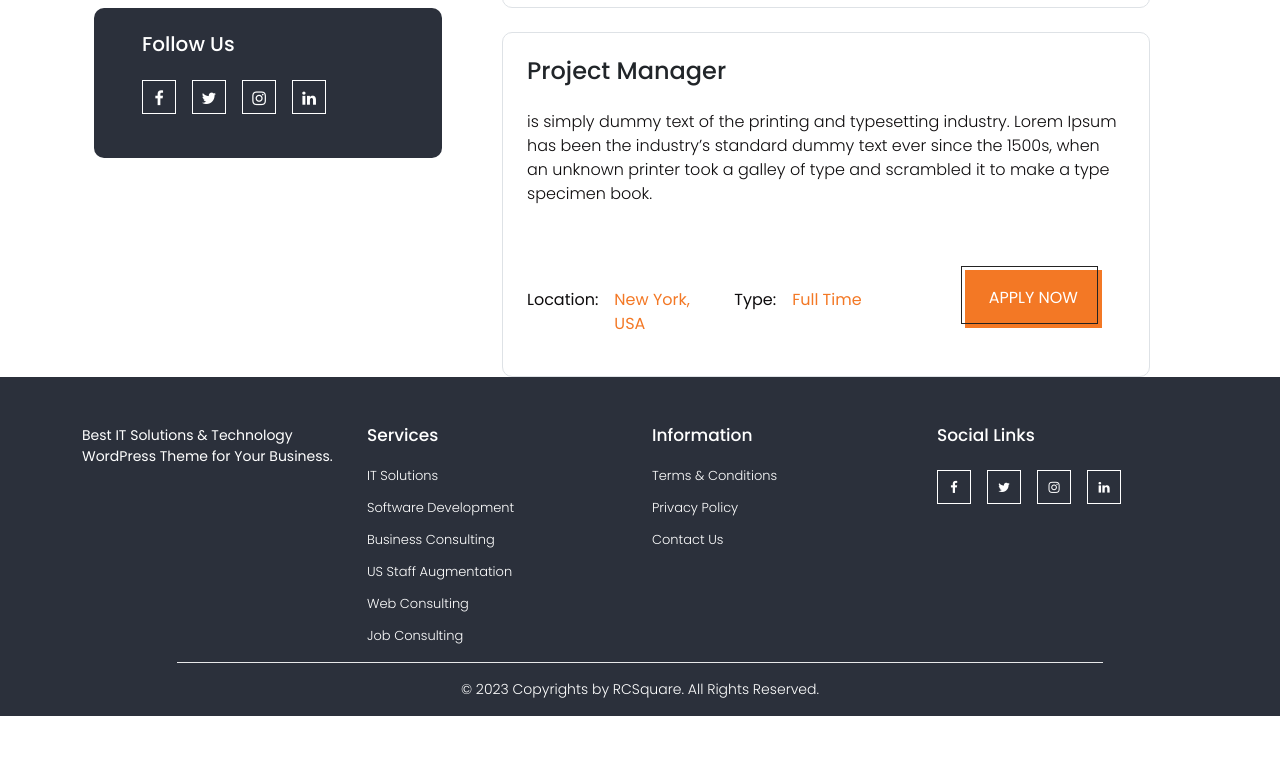
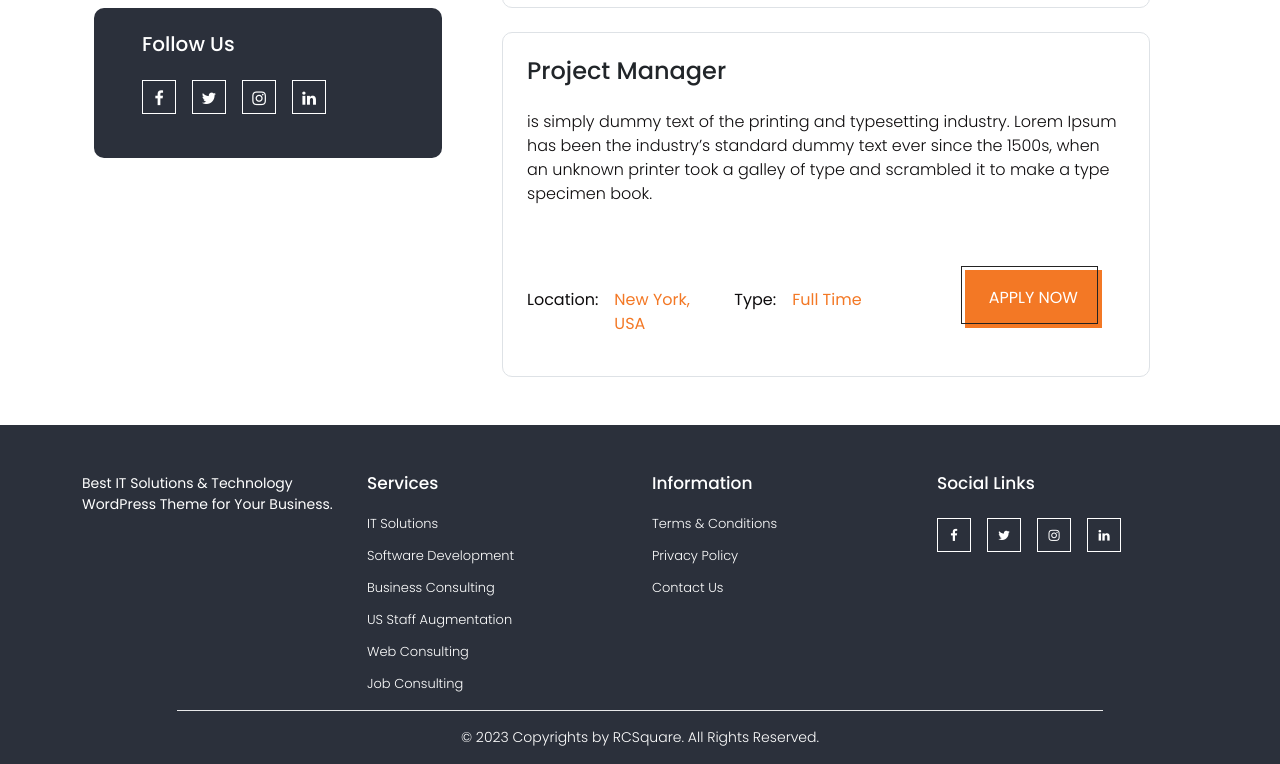
Before and after one commit to Shravanbasa/RCSquare, a plain HTML site: page careers.html in a window 1280 px wide. Shown: the part 1035-1799 px from the top of the page. Before the commit the page ends 1751 px from the top, so only its background shows below. Drawn offline with nearby package versions, Linux system fonts and the light colour scheme.

Commit message:
Update careers.html

```diff
--- a/careers.html
+++ b/careers.html
@@ -358,7 +358,7 @@
     </div>
     <!-- careers end -->
     <!-- footer start -->
-    <section class="bg-footer Services">
+    <section class="bg-footer Services mt-lg-5">
         <div class="container-fluid">
           <div class="container">
             <div class="row pt-5">
```
